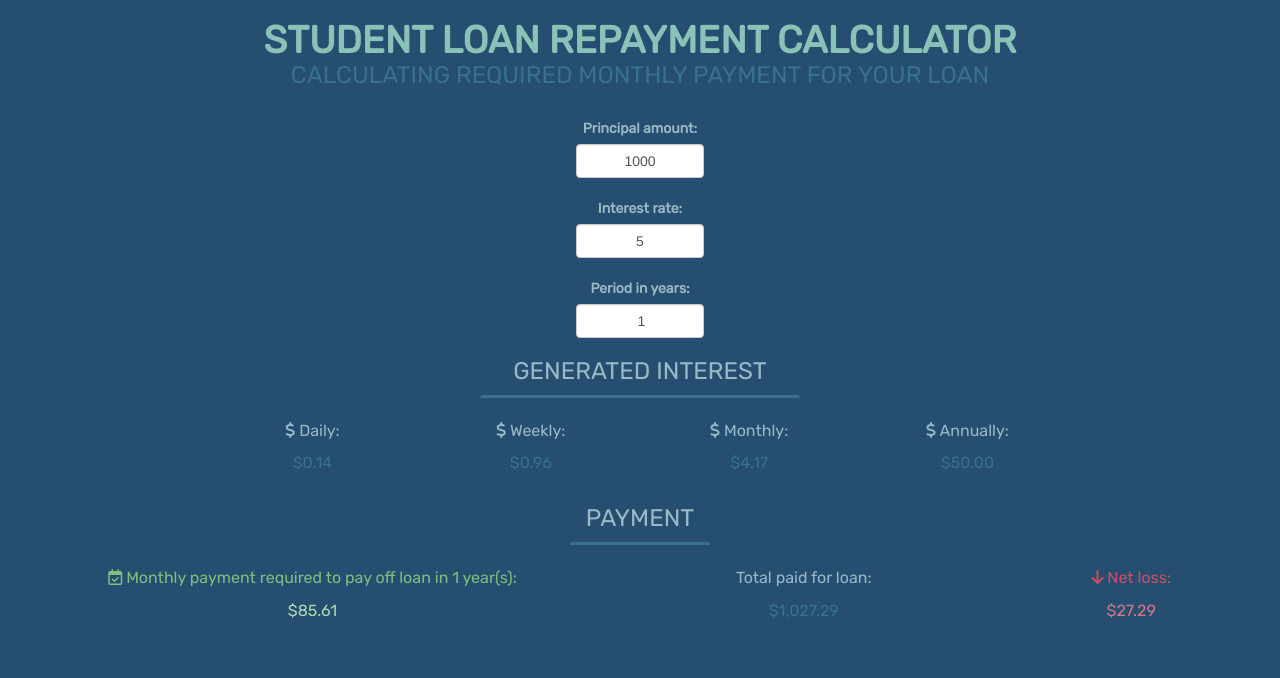
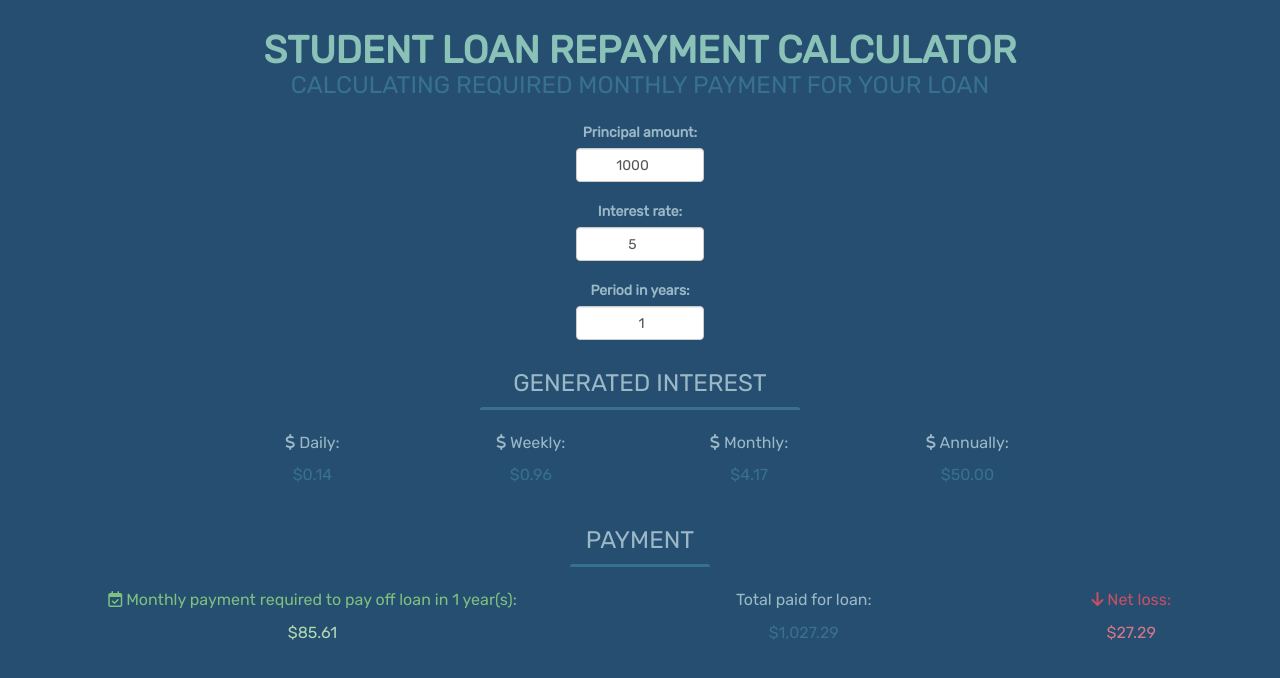
Before and after one commit to kaitlindev/loans, a plain HTML site: page index.html in a window 1280 px wide. Drawn offline with nearby package versions, Linux system fonts and the light colour scheme; some packages are replaced by stand-ins of ours.

Commit message:
CSS styling is done. Media queries required.

```diff
--- a/css/styles.css
+++ b/css/styles.css
@@ -27,109 +27,44 @@
  /*************************
  * 00. Defaults
  *************************/
- h1, h2, body, p {
+  body {
     font-family: 'Rubik', sans-serif;
+    background-color: #254E70;
+    text-align: center;
   }
-
-h1 {
-    color: #37718E;
-}
-
 
   label {
     display: inline-block;
-    font-family: 'Rubik', sans-serif;
     color: #9bb8c6;
-
-}
-
-.main {
-  background-color: #254E70;
-  text-align: center;
   }
 
  /*************************
  * 01. Body
  *************************/
- .title {
-   font-family: 'Rubik', sans-serif;
+  h1 {
     text-transform: uppercase;
     font-size: 38px;
     color: #8bc2b8;
     font-weight: 800;
     margin-bottom: 0px;
+    margin-top: 30px;
   }
-.subtitle {
-    font-family: 'Rubik', sans-serif;
+
+  h2 {
     color: #37718E;
     font-weight: 350;
     text-transform: uppercase;
     font-size: 24px;
     margin-top: 0px;
-     margin-bottom: 30px;
+    margin-bottom: 25px;
   }
 
-.heading {
-    font-family: 'Rubik', sans-serif;
+  h3 {
     color: #9bb8c6;
     font-weight: 350;
     text-transform: uppercase;
     font-size: 24px;
-    margin-top: 0px;
-}
-
-.headingHr {
-    width: 25%;
-    margin-top: 0px;
-    height: 2px;
-    display: block;
-    border: 0;
-    border-top: 3px solid #37718E;
-    border-radius: 25px;
-    padding: 0;
-
-}
-
-.headingTwoHr {
-    width: 11%;
-    margin-top: 0px;
-    height: 2px;
-    display: block;
-    border: 0;
-    border-top: 3px solid #37718E;
-    border-radius: 25px;
-    padding: 0;
-
-}
-
-.loanLabel {
-    font-size: 16px;
-    color: #9bb8c6;
-}
-
-.lossLabel {
-    font-size: 16px;
-    color: #c94f65;
-}
-
-.paymentLabel {
-    font-size: 16px;
-    color: #7fbf7f;
-}
-
-.paymentAmt {
-    font-size: 16px;
-    color: #b2d8b2;
-}
-
-.interestAmt {
-    font-size: 16px;
-    color: #37718E;
-}
-
-.lossAmt {
-    font-size: 16px;
-    color: #d57687;
+    margin-top: 10px;
   }
 
   .loanInput {
@@ -154,3 +89,59 @@ label {
     padding-left: 30px;
     text-align: center;
   }
+
+  #interestHr {
+    width: 25%;
+    margin-top: 0px;
+    height: 2px;
+    display: block;
+    border: 0;
+    border-top: 3px solid #37718E;
+    border-radius: 25px;
+    padding: 0;
+  }
+
+  #paymentHr {
+    width: 11%;
+    margin-top: 0px;
+    height: 2px;
+    display: block;
+    border: 0;
+    border-top: 3px solid #37718E;
+    border-radius: 25px;
+    padding: 0;
+  }
+
+  .loan-label {
+    font-size: 16px;
+    color: #9bb8c6;
+  }
+
+  .loan-value {
+    font-size: 16px;
+    color: #37718E;
+  }
+
+  .payment-label {
+    font-size: 16px;
+    color: #7fbf7f;
+  }
+
+  .payment-value {
+    font-size: 16px;
+    color: #b2d8b2;
+  }
+
+  .loss-label {
+    font-size: 16px;
+    color: #c94f65;
+  }
+
+  .loss-value {
+    font-size: 16px;
+    color: #d57687;
+  }
+
+  .error {
+    color: #d57687;
+  }
--- a/index.html
+++ b/index.html
@@ -1,7 +1,6 @@
 <!DOCTYPE html>
 <html lang="en">
 <head>
-
   <!-- meta -->
   <meta charset="utf-8">
   <!--[if IE]><meta http-equiv="X-UA-Compatible" content="IE=edge"><![endif]-->
@@ -16,106 +15,105 @@
   <!-- title -->
   <title>Student Loan Payment Calculator</title>
 
+  <!-- google fonts -->
+  <link href="https://fonts.googleapis.com/css?family=Rubik" rel="stylesheet">
+
   <!-- css -->
+  <link type="text/css" rel="stylesheet" href="https://maxcdn.bootstrapcdn.com/bootstrap/3.3.7/css/bootstrap.min.css" integrity="sha384-BVYiiSIFeK1dGmJRAkycuHAHRg32OmUcww7on3RYdg4Va+PmSTsz/K68vbdEjh4u" crossorigin="anonymous">
+  <link type="text/css" rel="stylesheet" href="https://maxcdn.bootstrapcdn.com/bootstrap/3.3.7/css/bootstrap-theme.min.css" integrity="sha384-rHyoN1iRsVXV4nD0JutlnGaslCJuC7uwjduW9SVrLvRYooPp2bWYgmgJQIXwl/Sp" crossorigin="anonymous">
   <link type="text/css" rel="stylesheet" media="screen" href="css/styles.css">
   <link type="text/css" rel="stylesheet" media="screen" href="css/styles-responsive.css">
-  <link rel="stylesheet" href="https://maxcdn.bootstrapcdn.com/bootstrap/3.3.7/css/bootstrap.min.css" integrity="sha384-BVYiiSIFeK1dGmJRAkycuHAHRg32OmUcww7on3RYdg4Va+PmSTsz/K68vbdEjh4u" crossorigin="anonymous">
-  <link rel="stylesheet" href="https://maxcdn.bootstrapcdn.com/bootstrap/3.3.7/css/bootstrap-theme.min.css" integrity="sha384-rHyoN1iRsVXV4nD0JutlnGaslCJuC7uwjduW9SVrLvRYooPp2bWYgmgJQIXwl/Sp" crossorigin="anonymous">
-
-  <!-- google fonts -->
-  <link href="https://fonts.googleapis.com/css?family=Rubik" rel="stylesheet">
 </head>
-
- <body class="main">
-     <h1 class="title">Student Loan Repayment Calculator</h1>
-     <h2 class="subtitle">Calculating required monthly payment for your loan</h2>
-
+ <body>
+   <h1>Student Loan Repayment Calculator</h1>
+   <h2>Calculating required monthly payment for your loan</h2>
    <div ng-app = "loanApp" ng-controller = "loanController">
       <form name="loanForm">
 
         <!-- Principal (P) -->
         <div class="loanInput">
           <label>Principal amount:</label>
-            <input type="currency" class="form-control" id="principalInput" name="principalInput" ng-model="loan.principal" required />
+          <input type="number" class="form-control" id="principalInput" name="principalInput" ng-model="loan.principal" min="1"  max="999999" required />
           <div ng-messages="loanForm.principalInput.$error">
-                <div ng-message="required">This field is required</div>
+            <div class="error" ng-message="required">Principal is required.</div>
+            <div class="error" ng-message="min">Principal must be at least $1.</div>
+            <div class="error" ng-message="max">Principal must be less than $1,000,000.</div>
           </div>
         </div>
 
         <!-- Interest Rate (R) -->
         <div class="loanInput">
           <label>Interest rate:</label>
-          <input type="currency" class="form-control" id="interestInput" name="interestInput"  ng-model="loan.interestRate" required />
+          <input type="number" class="form-control" id="interestInput" name="interestInput"  ng-model="loan.interestRate" min="0.0001"  max="100" required />
           <div ng-messages="loanForm.interestInput.$error">
-            <div ng-message="required">This field is required</div>
+            <div class="error" ng-message="required">Interest rate is required.</div>
+            <div class="error" ng-message="min">Interest rate must be greater than 0%.</div>
+            <div class="error" ng-message="max">Interest rate must be less than 100%.</div>
           </div>
         </div>
 
         <!-- Period (N) -->
         <div class="loanInput">
           <label>Period in years:</label>
-          <input type="number" class="form-control" id="periodInput" name="periodInput" ng-model = "loan.period" required />
+          <input type="number" class="form-control" id="periodInput" name="periodInput" ng-model = "loan.period" min="1"  max="100"  required />
           <div ng-messages="loanForm.periodInput.$error">
-            <div ng-message="required">This field is required</div>
+            <div class="error" ng-message="required">Period is required.</div>
+            <div class="error" ng-message="min">Period must be at least 1.</div>
+            <div class="error" ng-message="max">Period must be less than 100.</div>
           </div>
         </div>
       </form>
 
+      <!-- Generated Interest -->
       <div class="row">
         <div class="col-lg-12">
-              <h3 class="heading">Generated interest</h3>
-              <hr class="headingHr">
+          <h3>Generated interest</h3>
+          <hr id="interestHr">
         </div>
       </div>
-
       <div class="row">
+        <div class="col-md-2"></div>
         <div class="col-md-2">
+          <p class="loan-label"><i class="fa fa-usd" aria-hidden="true"></i> Daily: </p>
+          <p class="loan-value">{{loan.dailyInterest() | currency}}</p>
         </div>
         <div class="col-md-2">
-              <p class="loanLabel"><i class="fa fa-usd" aria-hidden="true"></i> Daily: </p>
-              <p class="interestAmt">{{loan.dailyInterest() | currency}}</p>
+          <p class="loan-label"><i class="fa fa-usd" aria-hidden="true"></i> Weekly: </p>
+          <p class="loan-value">{{loan.weeklyInterest() | currency}}</p>
         </div>
         <div class="col-md-2">
-              <p class="loanLabel"><i class="fa fa-usd" aria-hidden="true"></i> Weekly: </p>
-              <p class="interestAmt">{{loan.weeklyInterest() | currency}}</p>
+          <p class="loan-label"><i class="fa fa-usd" aria-hidden="true"></i> Monthly: </p>
+          <p class="loan-value">{{loan.monthlyInterest() | currency}}</p>
         </div>
         <div class="col-md-2">
-              <p class="loanLabel"><i class="fa fa-usd" aria-hidden="true"></i> Monthly: </p>
-              <p class="interestAmt">{{loan.monthlyInterest() | currency}}</p>
+          <p class="loan-label"><i class="fa fa-usd" aria-hidden="true"></i> Annually: </p>
+          <p class="loan-value">{{loan.annualInterest() | currency}}</p>
         </div>
-         <div class="col-md-2">
-              <p class="loanLabel"><i class="fa fa-usd" aria-hidden="true"></i> Annually: </p>
-              <p class="interestAmt">{{loan.annualInterest() | currency}}</p>
+        <div class="col-md-2"></div>
       </div>
-             <div class="col-md-2">
+      <div class="clear"><br></div>
+
+      <!-- Payment -->
+      <div class="row">
+        <div class="col-lg-12">
+          <h3>Payment</h3>
+          <hr id="paymentHr">
         </div>
       </div>
-
-         <div class="clear"><br></div>
-
       <div class="row">
-          <div class="col-lg-12">
-              <h3 class="heading">Payment</h3>
-              <hr class="headingTwoHr">
+        <div class="col-md-6">
+          <p class="payment-label"><i class="fa fa-calendar-check-o" aria-hidden="true"></i> Monthly payment required to pay off loan in {{loan.period | number}} year(s):</p>
+          <p class="payment-value">{{loan.emi() | currency}}</p>
+        </div>
+        <div class="col-md-3">
+          <p class="loan-label">Total paid for loan: </p>
+          <p class="loan-value">{{loan.repayment() | currency}}</p>
+        </div>
+        <div class="col-md-3">
+          <p class="loss-label"><i class="fa fa-arrow-down" aria-hidden="true"></i> Net loss: </p>
+          <p class="loss-value">{{loan.loss() | currency}}</p>
         </div>
       </div>
-
-         <div class="row">
-          <div class="col-md-6">
-              <p class="paymentLabel"><i class="fa fa-calendar-check-o" aria-hidden="true"></i> Monthly payment required to pay off loan in {{loan.period | number}} year(s):</p>
-              <p class="paymentAmt">{{loan.emi() | currency}}</p>
-          </div>
-
-          <div class="col-md-3">
-              <p class="loanLabel">Total paid for loan: </p>
-              <p class="interestAmt">{{loan.repayment() | currency}}</p>
-          </div>
-          <div class="col-md-3">
-             <p class="lossLabel"><i class="fa fa-arrow-down" aria-hidden="true"></i> Net loss: </p>
-              <p class="lossAmt">{{loan.loss() | currency}}</p>
-             </div>
-        </div>
-
     </div>
 
     <!-- javascript-->
```
Lines whose indentation alone changed are shown as unchanged.
